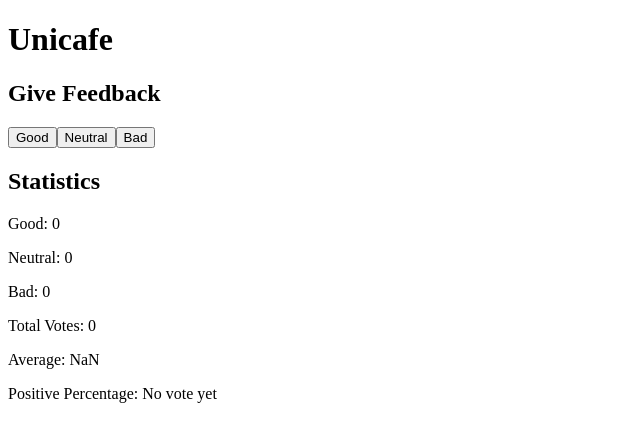
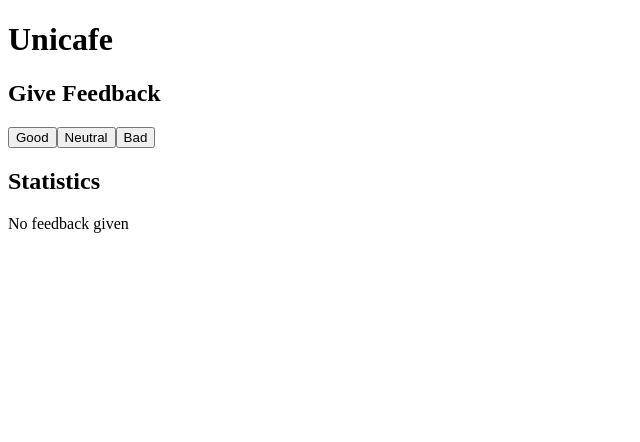
Before and after one commit to yueshengw/fullstackopen2, a React (Create React App) app in the folder part1/unicafe/: page / in a window 1280 px wide. Shown: the top 442 px of the page, without its empty margins (0-640 px from the left). Built offline with nearby package versions, Linux system fonts and the light colour scheme.

Commit message:
Exercise 1.9 Complete

```diff
--- a/part1/unicafe/src/App.js
+++ b/part1/unicafe/src/App.js
@@ -13,17 +13,17 @@ const Statistics = ({ score }) => {
   return (
     <>
       <h2>Statistics</h2>
+      {total_vote!==0 ?
+        <div>
           <p>Good: {good}</p>
           <p>Neutral: {neutral}</p>
           <p>Bad: {bad}</p>
           <p>Total Votes: {total_vote}</p>
           <p>Average: {average}</p>
-      <p>Positive Percentage: {
-          total_vote!==0 ?
-          positive_percentage :
-          'No vote yet'
+          <p>Positive Percentage:{positive_percentage}</p>
+        </div> :
+        <div>{'No feedback given'}</div>
       }
-      </p>
     </>
   )
 }
```
Lines whose indentation alone changed are shown as unchanged.
